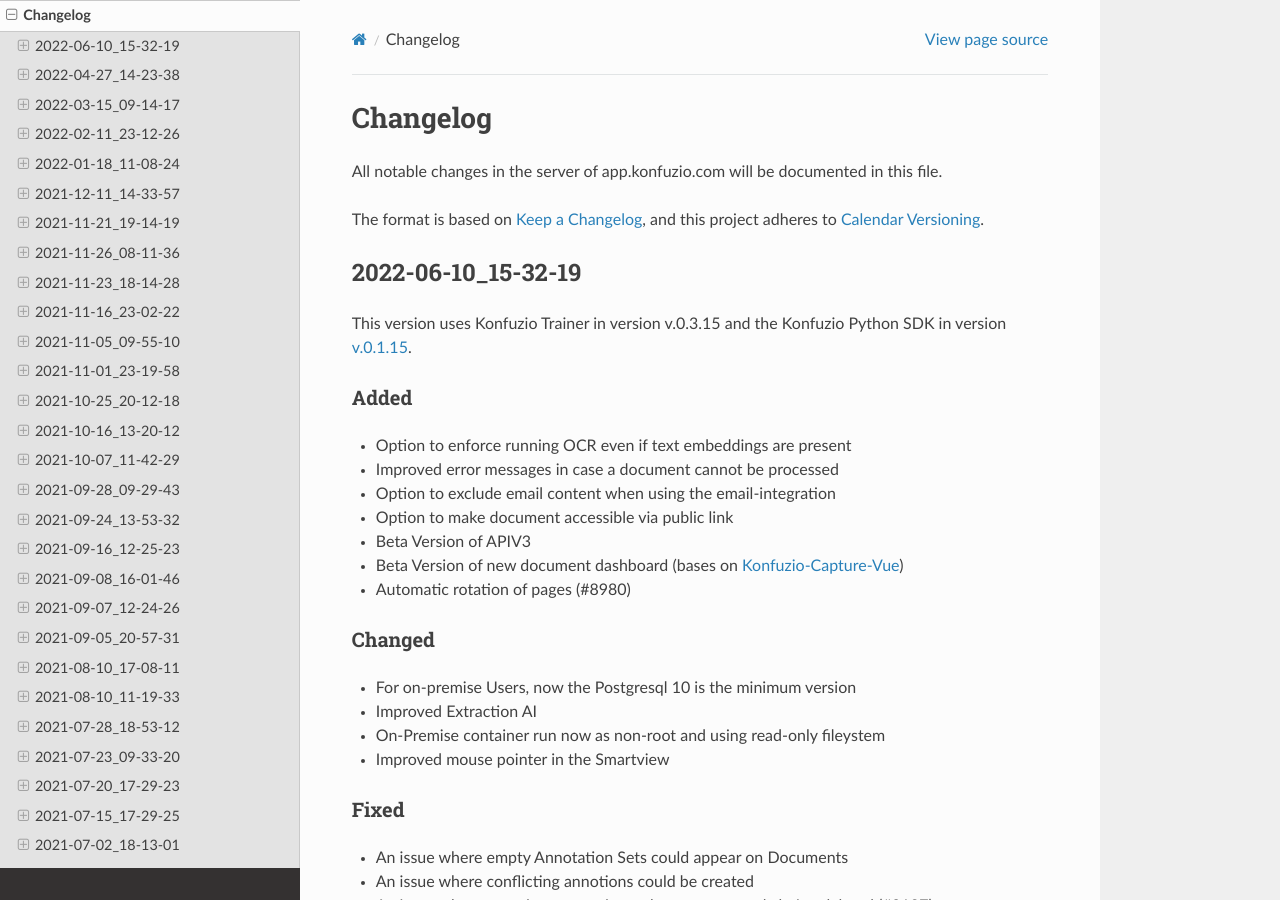
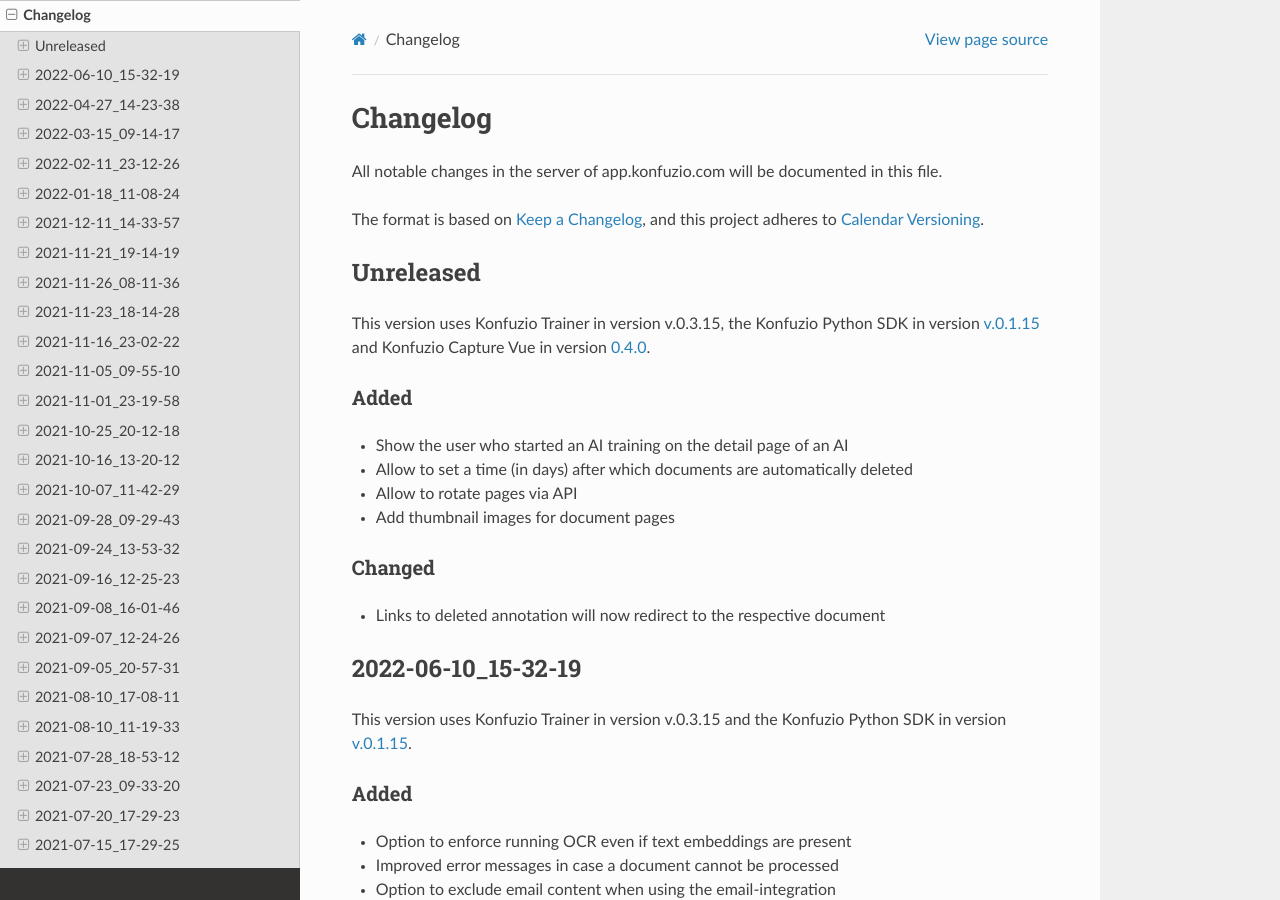
Before and after one commit to konfuzio-ai/konfuzio-sdk, a Sphinx documentation site: the page built from docs/web/changelog_app.md, in a window 1280 px wide and 900 px high. Built offline with Sphinx 7.4.7 and the Read the Docs theme 2.0.0, drawn with Linux system fonts in a browser that asks for light colours.

Commit message:
Update changelog_app.md

```diff
--- a/docs/web/changelog_app.md
+++ b/docs/web/changelog_app.md
@@ -7,6 +7,19 @@
 
 The format is based on [Keep a Changelog](https://keepachangelog.com/en/1.0.0/),
 and this project adheres to [Calendar Versioning](https://calver.org/overview.html).
+
+## Unreleased
+
+This version uses Konfuzio Trainer in version v.0.3.15, the Konfuzio Python SDK in version [v.0.1.15](https://dev.konfuzio.com/sdk/changelog.html#v-0-1-15) and Konfuzio Capture Vue in version [0.4.0](https://github.com/konfuzio-ai/konfuzio-capture-vue/releases/).
+
+### Added
+- Show the user who started an AI training on the detail page of an AI
+- Allow to set a time (in days) after which documents are automatically deleted
+- Allow to rotate pages via API
+- Add thumbnail images for document pages
+
+### Changed
+- Links to deleted annotation will now redirect to the respective document
 
 ## 2022-06-10_15-32-19
 
```
